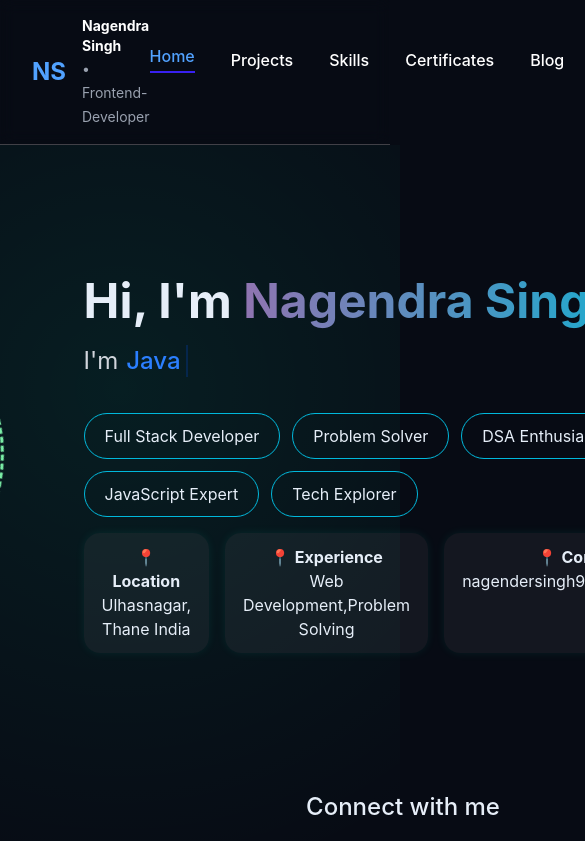
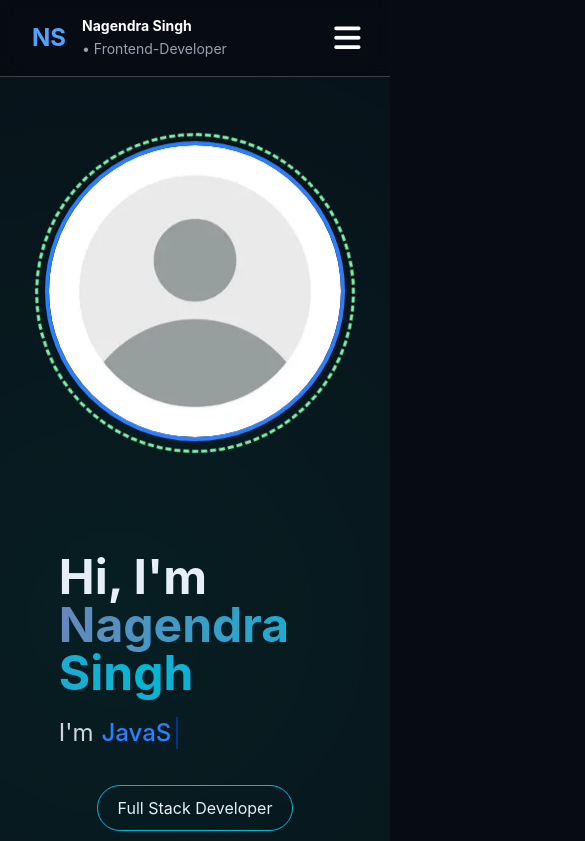
Before and after one commit to NagenderSingh954/My_PortFolio, a React (Vite) app: page / in a window 390 px wide. Shown: the top 841 px of the page, 585 px wide, since content can reach past the window. Built offline with nearby package versions, Linux system fonts and the light colour scheme; no server answers.

Commit message:
responsive to mibile

```diff
--- a/src/component/Profile.jsx
+++ b/src/component/Profile.jsx
@@ -28,8 +28,8 @@ const skills = [
   ]
   return (
     <>
-    <section className='home-section bg-black px-50'>
-    <div className=' flex w-full  relative h-155 items-center justify-center gap-20 py-0 '>
+    <section className='home-section pb-20 bg-black px-50 max-md:pt-14 max-md:px-16 h-100% w-full '>
+    <div className=' flex w-full max-md:flex-wrap relative min-h-155 items-center justify-center gap-20 py-0 '>
     <div className='hero-img relative flex justify-center items-center  '>
         <div className=' bg-transparent w-80 h-80 border-dashed border-3 border-green-300 rounded-[50%] box '></div>
         <div className='  css-img-box   w-75 h-75  absolute border-4 bg-transparent border-blue-500 rounded-[50%] overflow-hidden   '>
@@ -39,19 +39,19 @@ const skills = [
         </div>
     </div>
 
-      <div className='hero-info flex flex-col p-'>
+      <div className='hero-info flex flex-col max-md:justify-center '>
         <div>
           <h1 className='font-bold text-5xl mt-5'>Hi, I'm <span className='name'>Nagendra Singh</span></h1>
           <p className='mt-5 text-gray-300 text-2xl' >I'm  {<Textanimation/>} </p>
         </div>
-        <div className='flex flex-wrap mt-9 gap-3 '>
+        <div className='flex flex-wrap mt-9 gap-3 max-md:justify-center '>
           {skills.map((items)=>(
             <div className='border  py-2.5 px-5 rounded-full border-cyan-500 hover:bg-linear-65 hover:from-blue-400 hover:to-cyan-300 hover:shadow-lg hover:shadow-cyan-500/50 hover:scale-106 transition-all duration-100 '>
               {items}
             </div>
           ))}
         </div>
-        <div className='flex gap-4 mt-4 '>
+        <div className='flex gap-4 max-md:flex-wrap mt-4 items-centen justify-center'>
           {Personals.map((items)=>(
             <div className='card text-center py-[12px] px-[18px]  cursor-pointer bg-[rgb(255,255,255,0.05)] rounded-2xl transition-all duration-initial hover:translate-y-[-4px] hover:scale-104 ease-in-out'>
               <h1>{items.sign} <span className='font-bold '>{items.title}</span></h1>
@@ -62,7 +62,7 @@ const skills = [
       </div>
 
     </div>
-    <div className='flex items-center justify-center-safe gap-35 text-center '>
+    <div className='flex flex-wrap items-center justify-center gap-44 text-center max-md:justify-center max-md:gap-8 max-md:my-12 '>
       <div>
         <h1 className='font-medium text-2xl p-3 mb-2'>Connect with me</h1>
         <div className='flex gap-10 p-5'>
--- a/src/component/header/Navbar.jsx
+++ b/src/component/header/Navbar.jsx
@@ -1,4 +1,4 @@
-import React from 'react'
+import React, { useState } from 'react'
 import { NavLink } from 'react-router-dom'
 
 function Navbar() {
@@ -12,6 +12,7 @@ function Navbar() {
     { name: 'About Me', path: '/about' },
     { name: 'Contact', path: '/contact' },
     ]
+    const [mobilemenu,setMobilemenu] = useState(true)
 
   return (
     <>
@@ -25,10 +26,10 @@ function Navbar() {
          <span className='text-gray-400 text-sm'>&#8226; Frontend-Developer</span>
        </div>
      </div>
-        <div className="flex-1 flex justify-center">
-            <ul className="flex space-x-9">
+        <div className={`nav-items-container transition-transform duration-300 ${mobilemenu ?'max-md:-translate-y-full':'max-md:translate-y-0 max-md:bg-black'} flex-1 flex justify-center`}>
+            <ul className={`nav-items flex space-x-9`}>
                { navItems.map((item)=>(
-                    <li key={item.name} className="  text-white hover:scale-108 font-medium text-md relative" >
+                    <li key={item.name} className="  text-white hover:scale-108 font-medium text-md relative" onClick={()=> setMobilemenu((pre)=>!pre)} >
                         <NavLink to={item.path} className={({ isActive }) =>` ${isActive ? 'text-blue-400 nav-item active bottom-1' : 'text-white nav-item'}`} >
                             {item.name}
                         </NavLink>
@@ -37,6 +38,10 @@ function Navbar() {
 
             </ul>
         </div>
+        <div className='text-3xl z-10 absolute right-6  md:hidden'>
+         <button onClick={()=> setMobilemenu((pre)=>!pre)}>{
+          mobilemenu ? <i class="fa-solid fa-bars"></i>:<i class="fa-solid fa-xmark"></i>}</button>
+        </div>
     </nav>
     </>
   )
--- a/src/index.css
+++ b/src/index.css
@@ -11,6 +11,7 @@ body {
   line-height: 1.5;
   overflow-y: scroll;
   background: #070b14;
+  /* width: 100vw; */
 }
 
 
@@ -404,3 +405,28 @@ nav{
     transform: scale(1);
   }
 }
+@media (max-width:770px) {
+  .nav-items-container{
+    width: 100%;
+    position: absolute;
+    text-align: center;
+    left:0;
+    top:0;
+    /* background:black; */
+    height: 100vh;
+
+  }
+
+
+  .nav-items{
+    flex-direction: column;
+    margin-top: 22px;
+
+    width: 100%;
+  }
+  .nav-items li{
+    margin: 12px;
+    padding: 8px;
+  }
+
+}
--- a/src/pages/Skills.jsx
+++ b/src/pages/Skills.jsx
@@ -94,10 +94,10 @@ function Skills() {
 
     return (
         <>
-            <section className='w-full  bg-black p-7 px-15'>
+            <section className='w-full  bg-black p-7 px-15 max-md:px-3'>
                 <h1 className='text-emerald-400 my-2 font-bold text-2xl'>MY Skills</h1>
                 <p className='text-gray-400'>✨ Technical expertise blended with creativity — explore my core competencies below.</p>
-                <div className=' skills-container relative mt-9 scale-container-animation' ref={stageRef}>
+                <div className=' skills-container relative mt-9 scale-container-animation max-md:w-[90%]' ref={stageRef}>
                     {SKILLS.map((item) => (
 
                         <div key={item.name}
```
